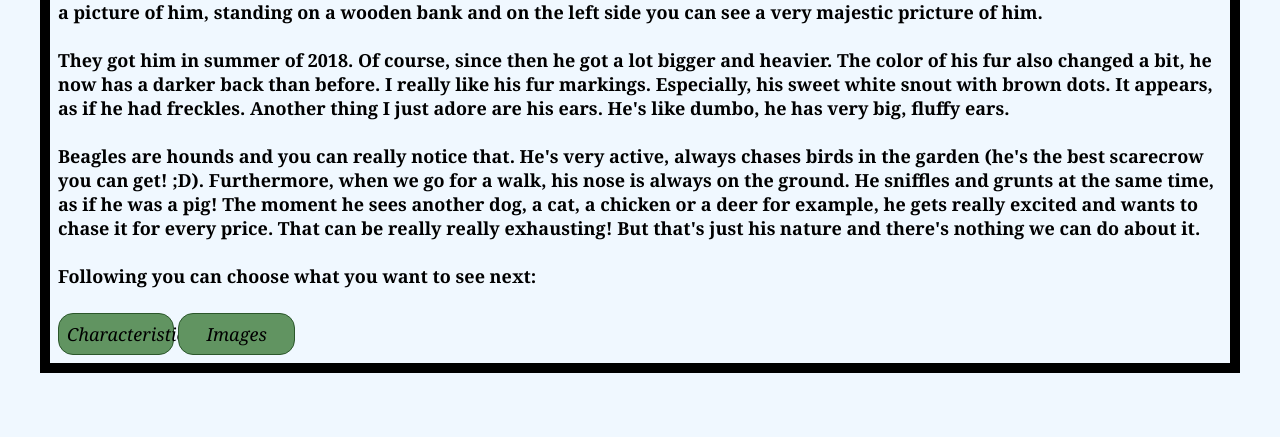
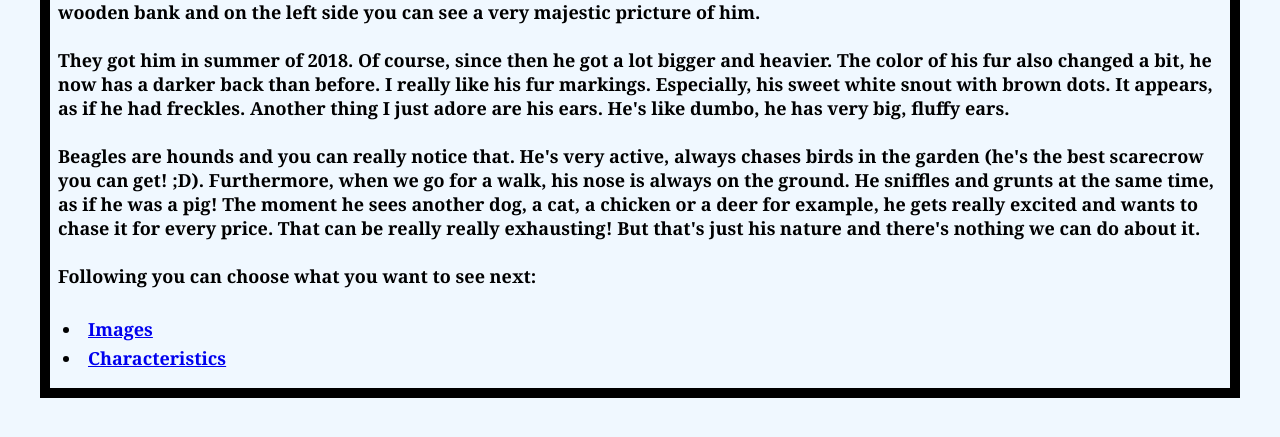
Before and after one commit to MarleneKr/MarleneKr.github.io, a plain HTML site: page src/index.html in a window 1280 px wide. Shown: the part 365-802 px from the top of the page. Drawn offline with Linux system fonts and the light colour scheme.

Commit message:
edited pages

```diff
--- a/src/index.html
+++ b/src/index.html
@@ -23,10 +23,9 @@
     <img class=imgLeft src="media/SweetStand.jpg" alt="Dog standing on chair">
 
     <p>
-        Aiko is a Beagle and he's now about one and a half years old. Unfortunately he's not my dog.
+        Aiko is a Beagle and he's now about two years old. Unfortunately he's not my dog.
         His owners are the parents of my boyfriend, or rather his brother.
-        Every time I am at his parents house, I go for a walk with Aiko. I love him very much and I am convinced that he
-        loves me too.
+        Every time I am at his parents house, I go for a walk with Aiko.
         On the left side you can see a picture of him, standing on a wooden bank and on the left side you can see a very
         majestic pricture of him.
         <br><br>
@@ -39,11 +38,13 @@
         The moment he sees another dog, a cat, a chicken or a deer for example, he gets really excited and wants to chase it for every price.
         That can be really really exhausting! But that's just his nature and there's nothing we can do about it.
         <br><br>
-        Following you can choose what you want to see next:
+        Following you can choose what you want to see next: <br><br>
+            <li><a href="images.html">Images</a></li>
+            <li><a href="characteristics.html">Characteristics</a></li>
+
     </p>
 
-    <button>Characteristics</button>
-    <button>Images</button>
+
 
 </body>
 
--- a/src/mystyle.css
+++ b/src/mystyle.css
@@ -73,7 +73,7 @@ button {
     border: solid 1px rgb(43, 87, 43);
     border-radius: 15px;
     text-decoration: none;
-    width: 10%;
+    width: 20%;
     font-size: 18px;
 }
 
@@ -95,16 +95,34 @@ img {
 
     float: right;
     padding: 10px;
-    width: 10%;
+    width: 20%;
 }
 
 .imgLeft {
 
     float: left;
     padding: 10px;
-    width: 10%;
+    width: 20%;
 }
 
 div {
     border-width: 100%;
 }
+
+li {
+    padding-left: 5px;
+    padding-top: 5px;
+    font-family: Georgia, Cambria, Cochin, Times, 'Times New Roman', serif;
+    font-weight: bold;
+    font-size: large;
+}
+
+a{
+    font-family: Georgia, Cambria, Cochin, Times, 'Times New Roman', serif;
+    font-weight: bold;
+    font-size: large;
+}
+
+video{
+    width: 10%;
+}
```
